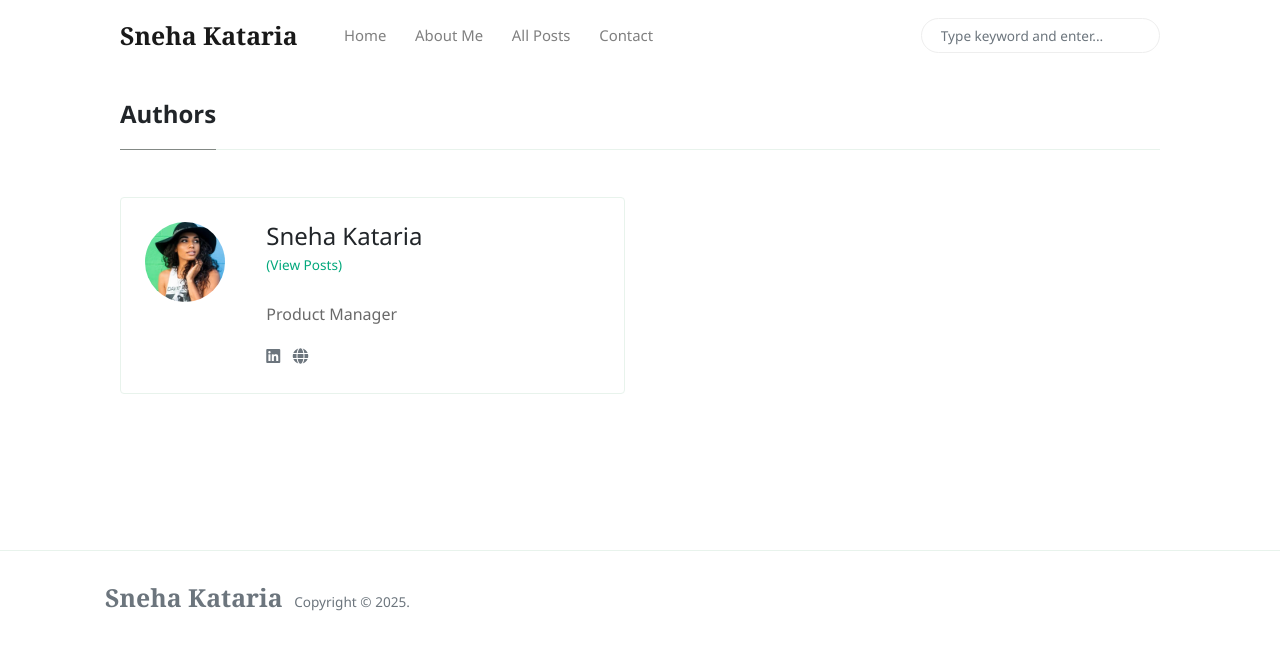
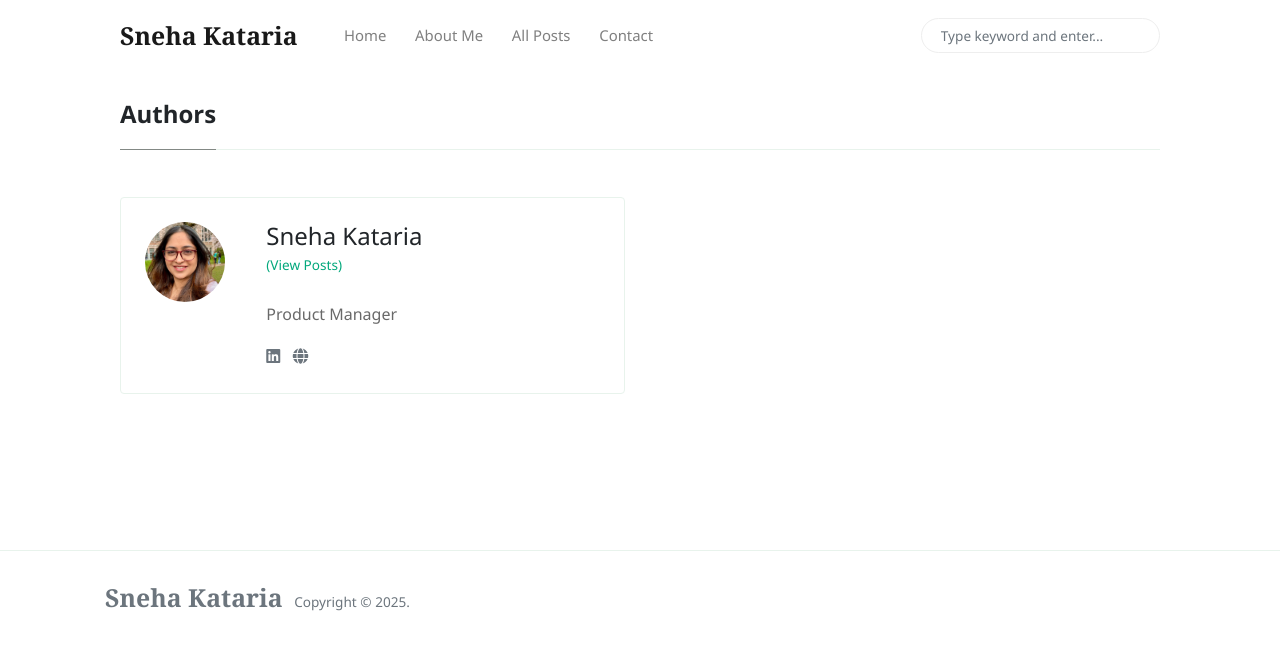
Before and after one commit to sneha-kataria/blog, a Jekyll site: the page built from _pages/authors-list.html, in a window 1280 px wide. Shown: the top 650 px of the page. Built offline with Jekyll 4.4.1, drawn with Linux system fonts in a browser that asks for light colours; nearby versions of some CDN libraries.

Commit message:
Fixed the image.

```diff
--- a/_config.yml
+++ b/_config.yml
@@ -20,7 +20,7 @@ authors:
   Sneha:
     name:           Sneha Kataria
     site:           https://sneha-kataria.github.io/blog/
-    avatar:         /assets/images/avatar2.jpg
+    avatar:         /assets/images/SnehaKataria.jpg
     bio:            "Product Manager"
     email:          snehakataria1244@gmail.com
     linkedin:       https://www.linkedin.com/in/snehakataria/
```
Also changed, not shown: assets/images/SnehaKataria.jpg (added).
